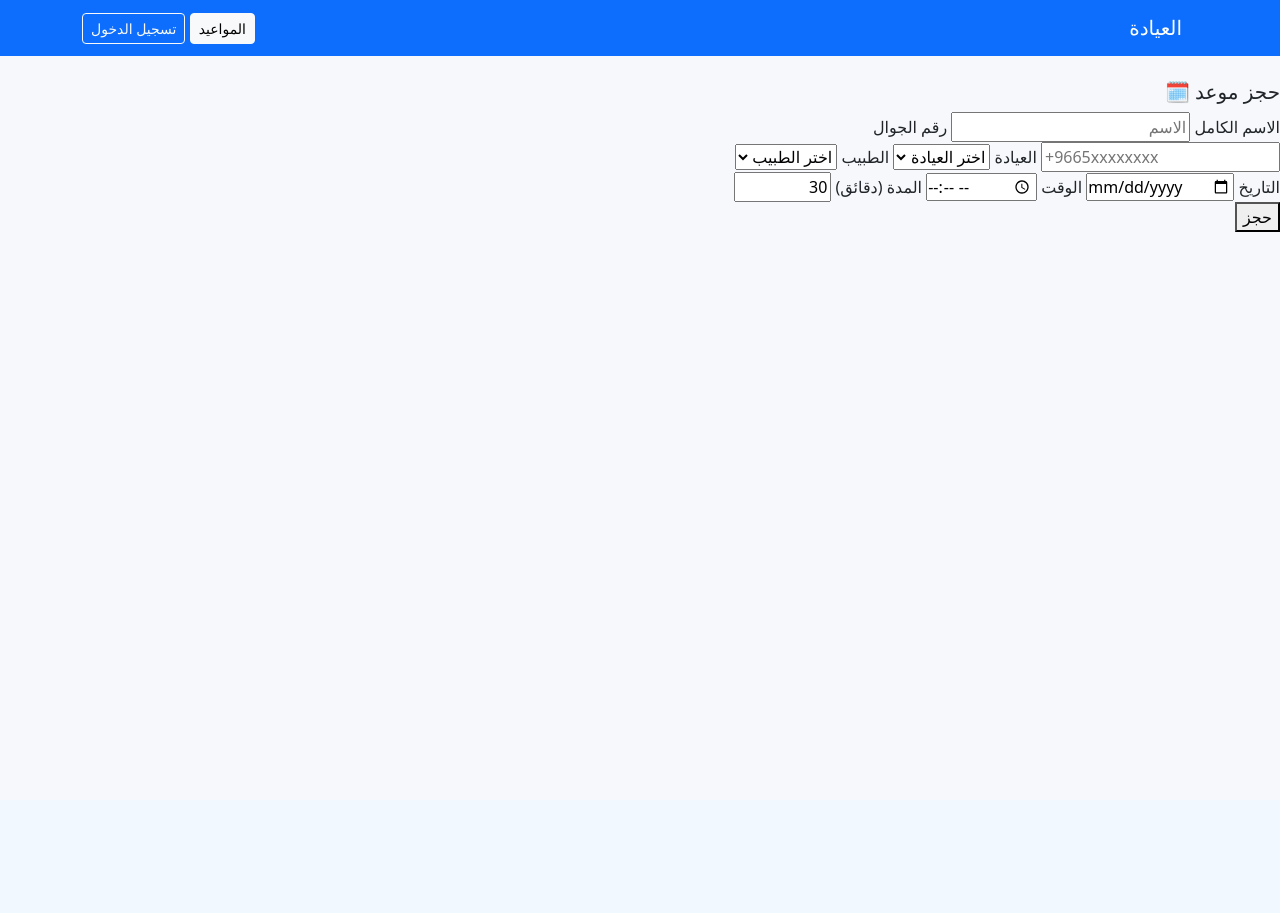
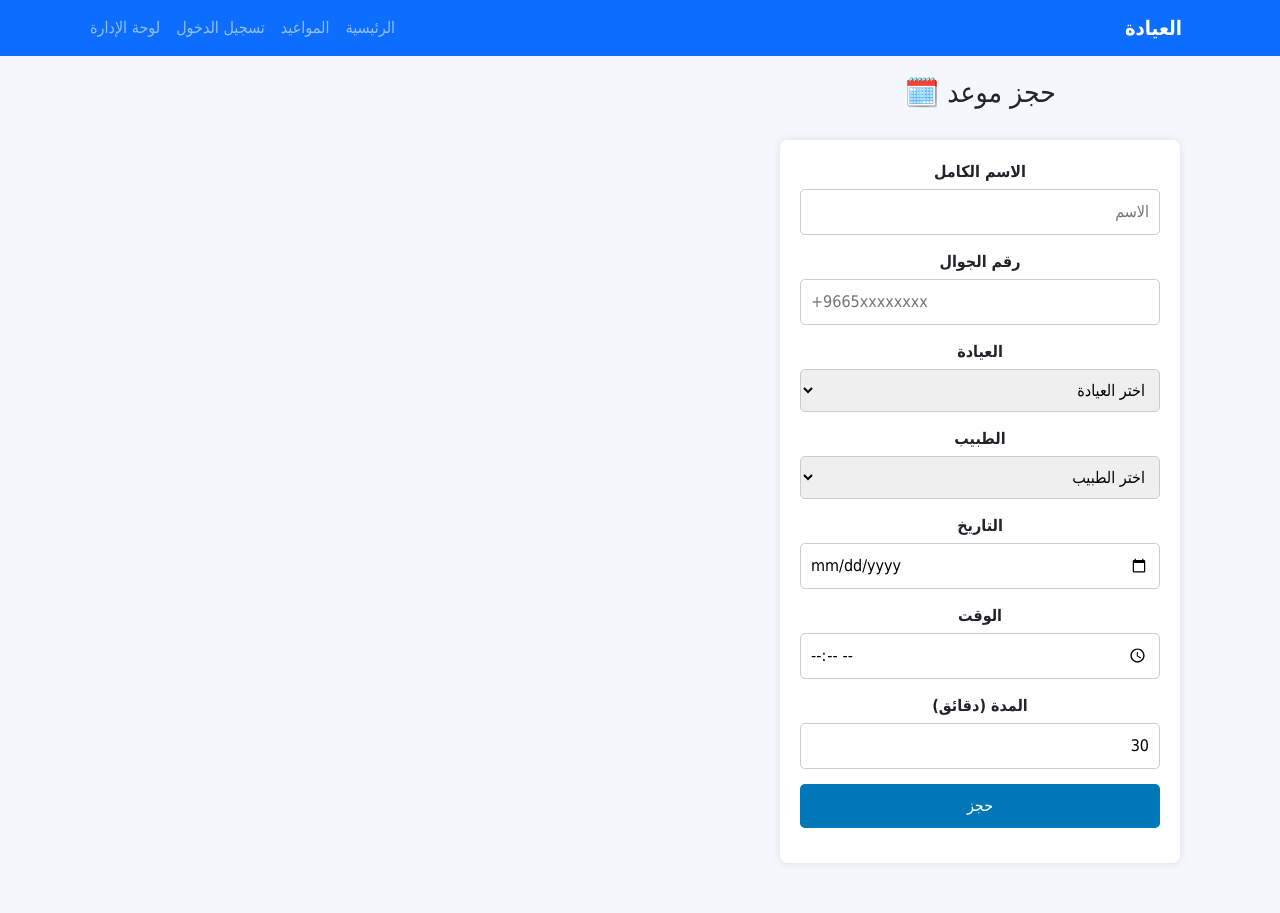
Before and after one commit to mshrf3334-star/clinic-appointments, a Flask app: page /book in a window 1280 px wide. Before the commit the page ends 232 px from the top, so only its background shows below. Run offline with Flask 3, Linux system fonts and the light colour scheme.

Commit message:
Update base.html

```diff
--- a/templates/base.html
+++ b/templates/base.html
@@ -1,46 +1,52 @@
-<!DOCTYPE html>
+<!doctype html>
 <html lang="ar" dir="rtl">
   <head>
-  <meta charset="UTF-8">
-  <title>نظام المواعيد</title>
-  <link href="https://cdn.jsdelivr.net/npm/bootstrap@5.3.2/dist/css/bootstrap.min.css" rel="stylesheet">
-  <style>
-    body{background:#f6f8fb}
-    .page-wrap{min-height:80vh;display:flex;align-items:center;justify-content:center;padding:16px}
-    .card-home{max-width:520px;width:100%}
-    .card-form{max-width:460px;width:100%}
-    .table-wrap{max-width:1000px;width:100%}
-    .form-label{font-size:.9rem}
-    .form-control,.form-select{padding:.42rem .6rem;font-size:.95rem}
-    h3{font-size:1.15rem}
-    @media (min-width:992px){
-      .card-form{max-width:500px}
-      h3{font-size:1.25rem}
-    }
-  </style>
+    <meta charset="utf-8" />
+    <meta name="viewport" content="width=device-width,initial-scale=1" />
+    <title>{% block title %}نظام المواعيد{% endblock %}</title>
+    <!-- Bootstrap 5 -->
+    <link href="https://cdn.jsdelivr.net/npm/bootstrap@5.3.3/dist/css/bootstrap.min.css" rel="stylesheet">
+    <!-- خط عربي بسيط -->
+    <link href="https://fonts.googleapis.com/css2?family=Tajawal:wght@400;600;700&display=swap" rel="stylesheet">
+    <link rel="stylesheet" href="{{ url_for('static', filename='style.css') }}">
+    {% block head %}{% endblock %}
   </head>
   <body>
+    <!-- شريط علوي -->
     <nav class="navbar navbar-expand-lg navbar-dark bg-primary">
       <div class="container">
-      <a class="navbar-brand" href="{{ url_for('index') }}">العيادة</a>
-      <div>
-        <a class="btn btn-light btn-sm" href="{{ url_for('book') }}">المواعيد</a>
-        <a class="btn btn-outline-light btn-sm" href="{{ url_for('login') }}">تسجيل الدخول</a>
+        <a class="navbar-brand fw-bold" href="{{ url_for('home') }}">العيادة</a>
+        <button class="navbar-toggler" type="button" data-bs-toggle="collapse" data-bs-target="#nav">
+          <span class="navbar-toggler-icon"></span>
+        </button>
+        <div id="nav" class="collapse navbar-collapse">
+          <ul class="navbar-nav me-auto">
+            <li class="nav-item"><a class="nav-link" href="{{ url_for('home') }}">الرئيسية</a></li>
+            <li class="nav-item"><a class="nav-link" href="{{ url_for('book') }}">المواعيد</a></li>
+            <li class="nav-item"><a class="nav-link" href="{{ url_for('login') }}">تسجيل الدخول</a></li>
+            <li class="nav-item"><a class="nav-link" href="{{ url_for('admin_dashboard') }}">لوحة الإدارة</a></li>
+          </ul>
         </div>
       </div>
     </nav>
 
-  <div class="container mt-4">
-    {% with messages = get_flashed_messages(with_categories=true) %}
-      {% if messages %}
-        {% for category, message in messages %}
-          <div class="alert alert-{{ category }} text-center">{{ message }}</div>
+    <!-- محتوى -->
+    <main class="page-wrap">
+      {% with msgs = get_flashed_messages() %}
+        {% if msgs %}
+          <div class="container mb-3" style="max-width: 1000px;">
+            {% for m in msgs %}
+              <div class="alert alert-info d-flex justify-content-between align-items-center">
+                <span>{{ m }}</span>
+                <button type="button" class="btn-close" data-bs-dismiss="alert"></button>
+              </div>
             {% endfor %}
+          </div>
         {% endif %}
       {% endwith %}
-  </div>
+      {% block content %}{% endblock %}
+    </main>
 
-  {% block content %}{% endblock %}
-
+    <script src="https://cdn.jsdelivr.net/npm/bootstrap@5.3.3/dist/js/bootstrap.bundle.min.js"></script>
   </body>
 </html>
```
Lines whose indentation alone changed are shown as unchanged.
